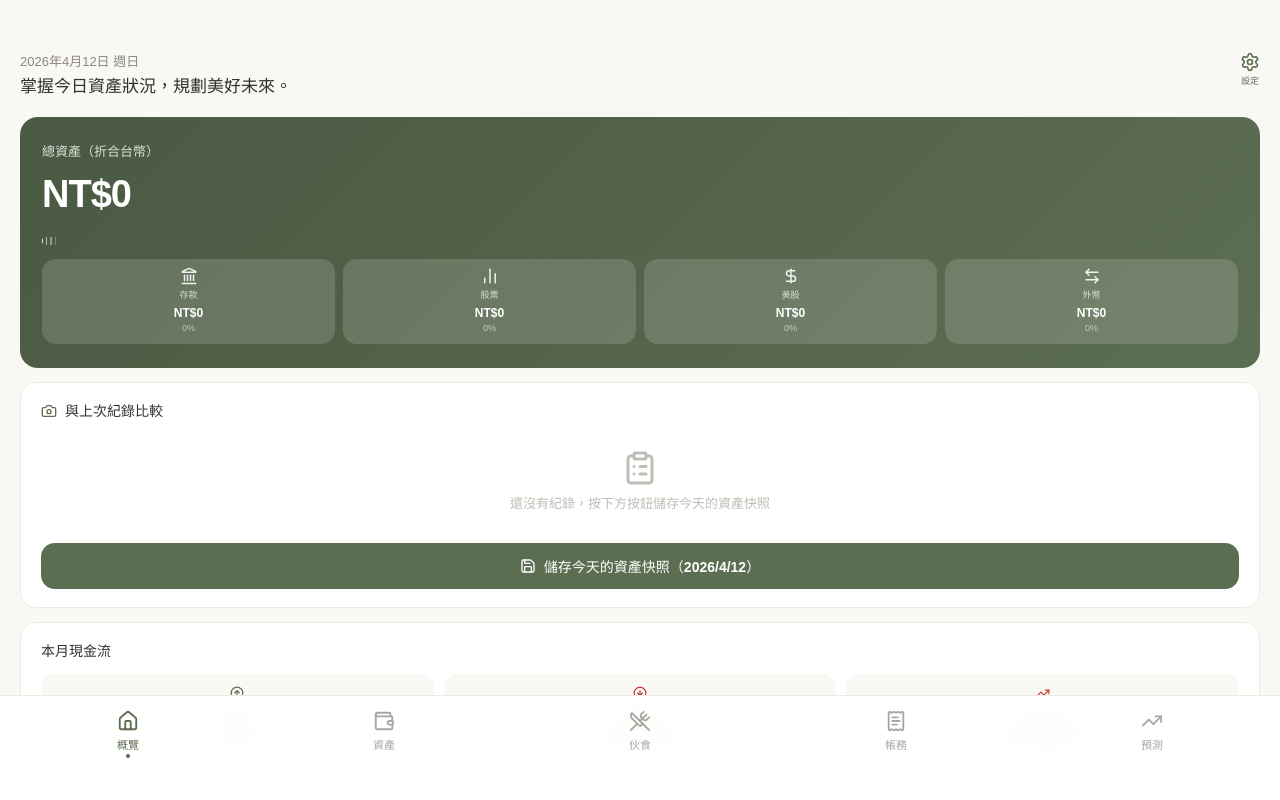
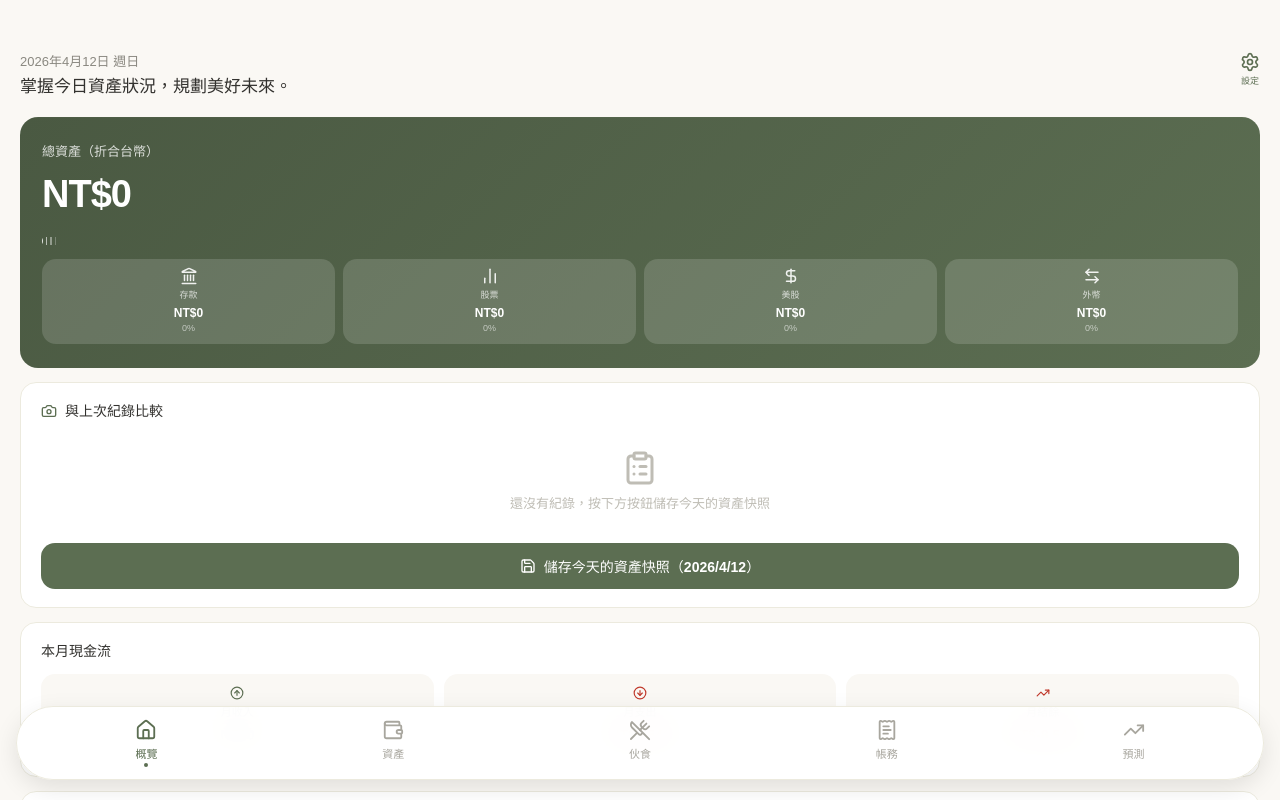
Before and after one commit to DetLeo/my-finance-app, a React (Vite) app: page / in a window 1280 px wide. Built offline with nearby package versions, Linux system fonts and the light colour scheme.

Commit message:
浮島導覽列

```diff
--- a/src/App.jsx
+++ b/src/App.jsx
@@ -1418,13 +1418,13 @@ export default function App() {
 
       <SwipeContainer pageIndex={pageIndex} setPageIndex={setPageIndex}>
         {pages.map((page, i) => (
-          <div key={i} style={{ width: `${100 / PAGES.length}%`, height: "100%", overflowY: "auto", overflowX: "hidden", padding: "10px 20px 120px", flexShrink: 0 }}>
+          <div key={i} style={{ width: `${100 / PAGES.length}%`, height: "100%", overflowY: "auto", overflowX: "hidden", padding: "10px 20px 140px", flexShrink: 0 }}>
             {page}
           </div>
         ))}
       </SwipeContainer>
 
-      <div style={{ position: "fixed", bottom: 0, left: 0, right: 0, background: "var(--nav-bg)", backdropFilter: "blur(12px)", borderTop: "1px solid var(--tabbg)", display: "flex", padding: "6px 0 34px", flexShrink: 0 }}>
+      <div style={{ position: "fixed", bottom: 20, left: 16, right: 16, background: "var(--nav-bg)", backdropFilter: "blur(16px)", border: "var(--card-border)", borderTop: "var(--card-top)", borderRadius: 99, display: "flex", padding: "4px 6px", flexShrink: 0, boxShadow: "0 8px 24px rgba(0,0,0,0.10)" }}>
         {navItems.map((item, i) => (
           <NavItem key={i} icon={item.icon} label={item.label} active={pageIndex === i} onClick={() => setPageIndex(i)} />
         ))}
```
Also changed, not shown: 2 other files (tests, documents, lock files or other folders).
